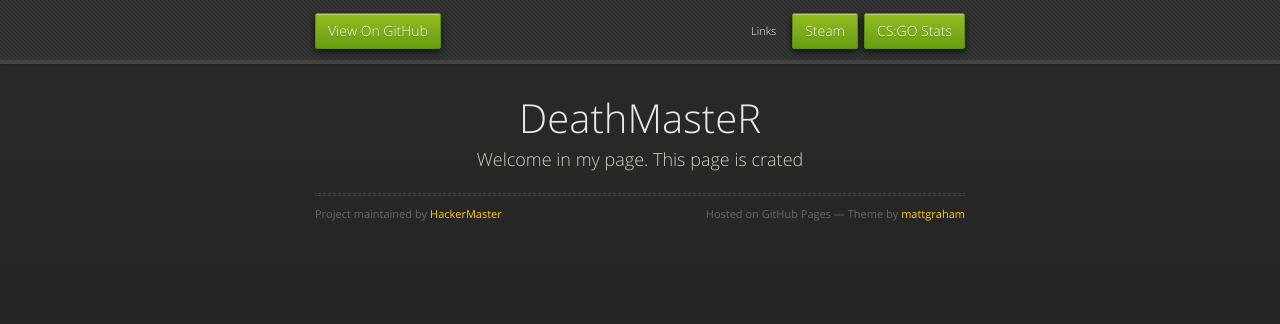
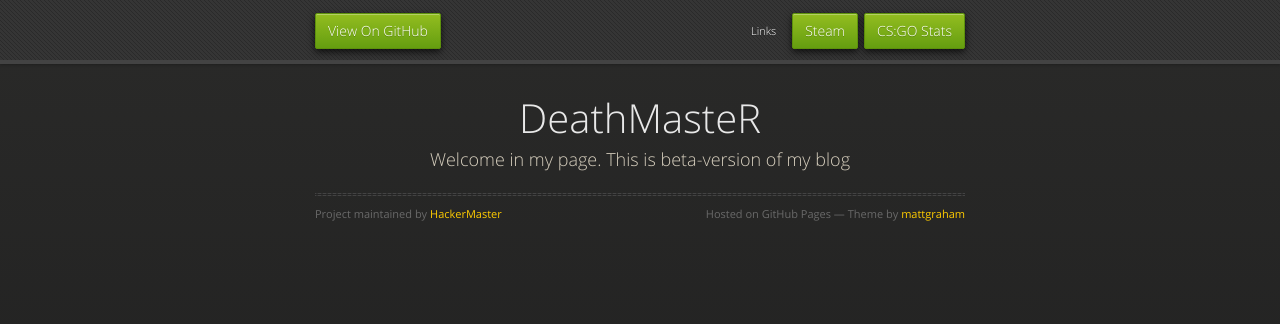
Before and after one commit to HackerMaster/MyWebsite, a plain HTML site: page index.html in a window 1280 px wide. Drawn offline with nearby package versions, Linux system fonts and the light colour scheme.

Commit message:
Update index.html

```diff
--- a/index.html
+++ b/index.html
@@ -31,7 +31,7 @@
       <section>
         <div id="title">
           <h1>DeathMasteR</h1>
-          <p>Welcome in my page. This page is crated </p>
+          <p>Welcome in my page. This is beta-version of my blog </p>
           <hr>
           <span class="credits left">Project maintained by <a href="https://github.com/HackerMaster">HackerMaster</a></span>
           <span class="credits right">Hosted on GitHub Pages &mdash; Theme by <a href="https://twitter.com/michigangraham">mattgraham</a></span>
```
